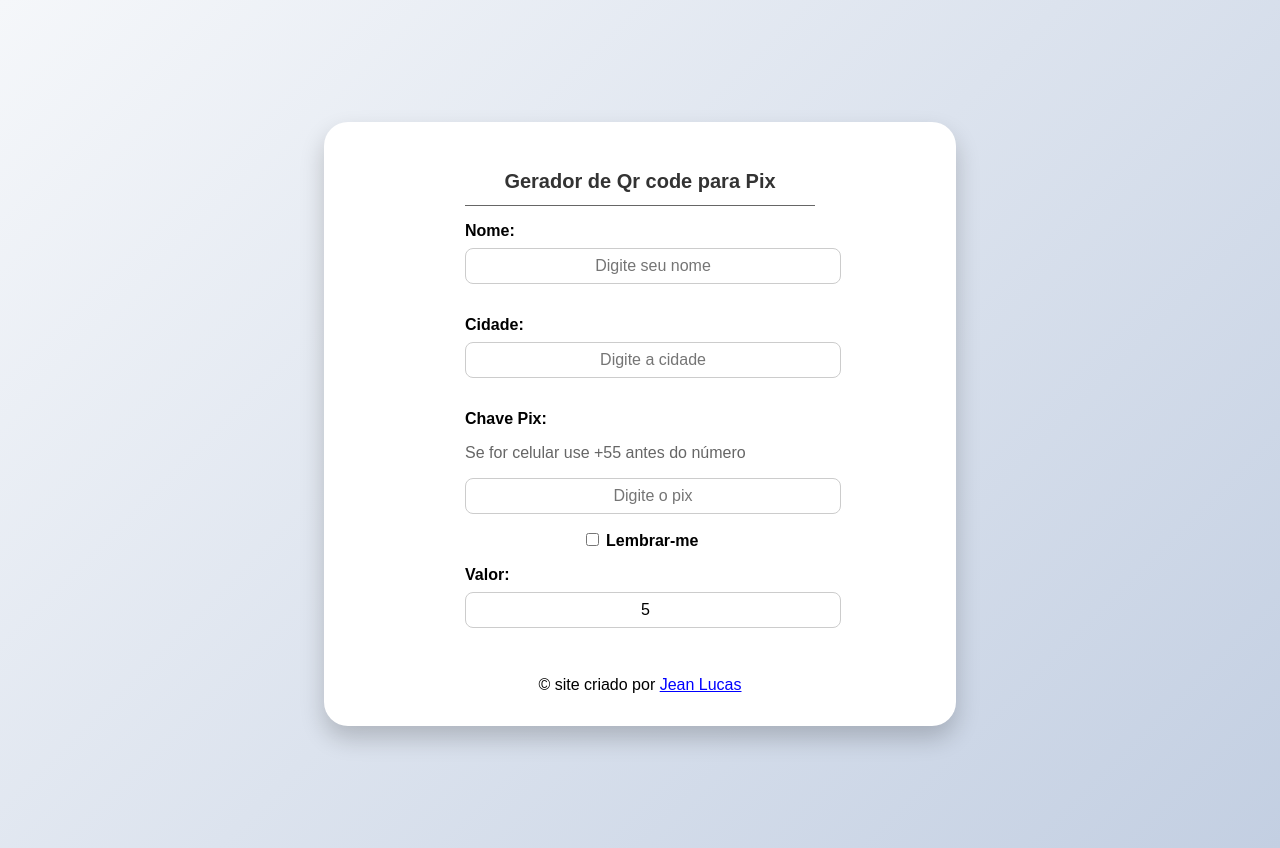
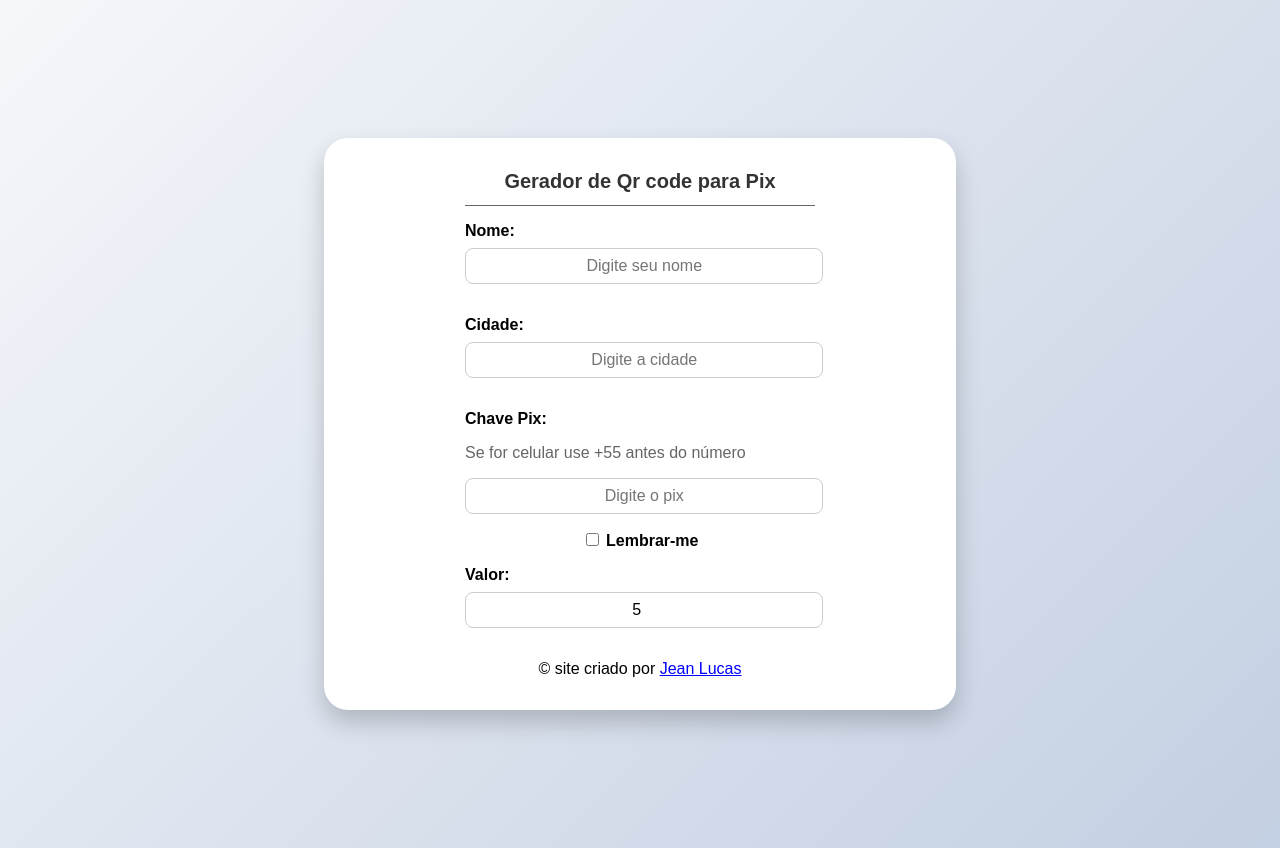
Before and after one commit to JeanLucasDe/vaquinha-hadolfo, a React (Create React App) app: page / in a window 1280 px wide. Built offline with nearby package versions, Linux system fonts and the light colour scheme; no server answers; a web font is replaced by a local one.

Commit message:
Update PixQrCode.module.css

```diff
--- a/src/components/PixQrCode.module.css
+++ b/src/components/PixQrCode.module.css
@@ -2,7 +2,6 @@
   display: flex;
   flex-direction: column;
   align-items: center;
-  padding: 16px;
   background: #fff;
   border-radius: 16px;
   width: 100%;
@@ -23,7 +22,7 @@
   border-radius: 8px;
   border: 1px solid #ccc;
   margin-bottom: 16px;
-  width: 100%;
+  width: 95%;
   text-align: center;
   font-size: 1rem;
 }
@@ -51,7 +50,6 @@
 }
 .cont_form {
   width: 100%;
-  position: relative;
 }
 .label {
   text-align: left !important;
```
